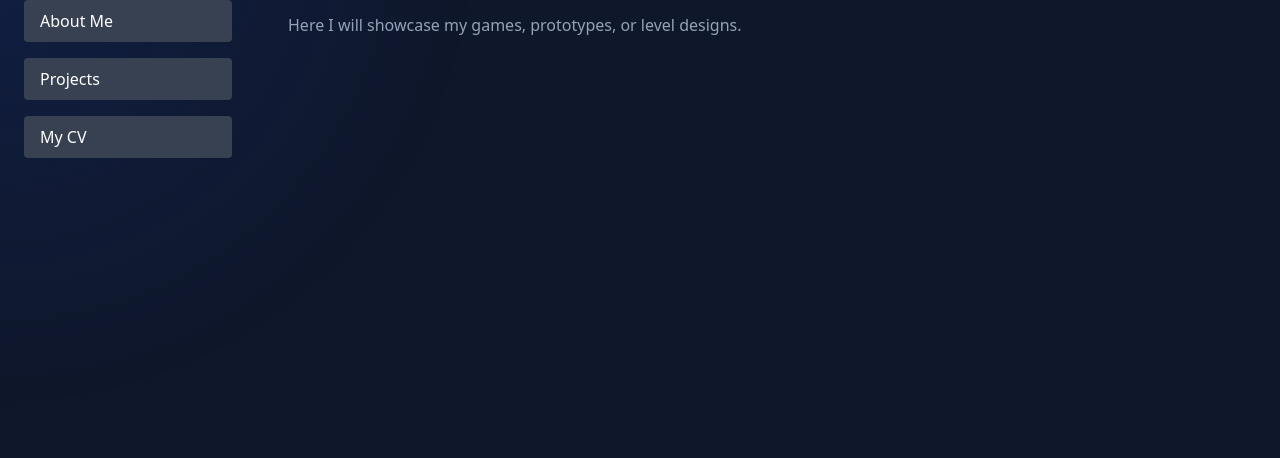
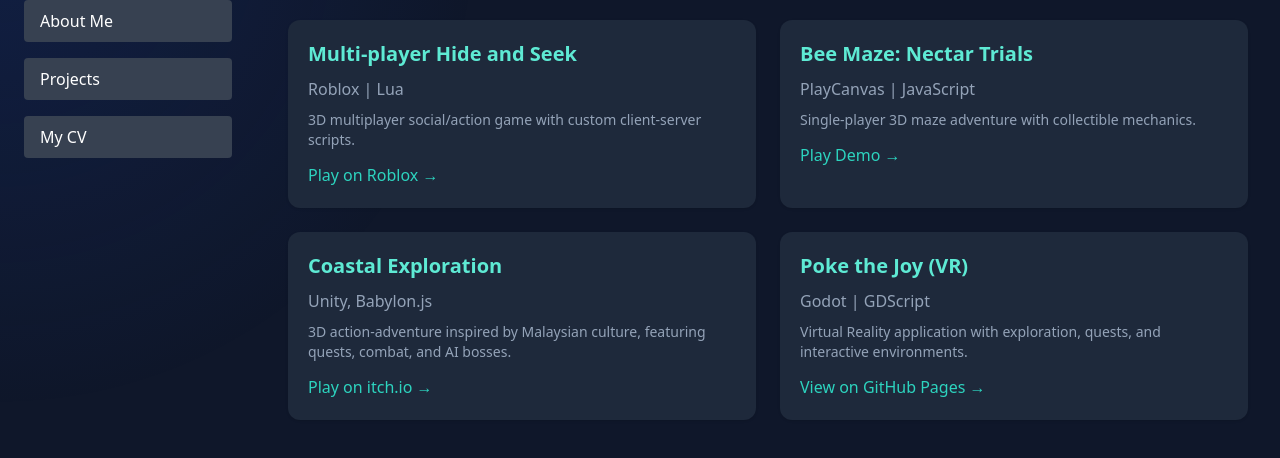
Before and after one commit to ying2789/portfolio, a plain HTML site: page index.html in a window 1280 px wide. Both pictures are taken after a click on the button "Projects". Shown: the part 72-530 px from the top of the page. Drawn offline with nearby package versions, Linux system fonts and the light colour scheme.

Commit message:
Update index.html

```diff
--- a/index.html
+++ b/index.html
@@ -38,9 +38,40 @@
         </p>
       </section>
 
+      <!-- Projects Section -->
       <section id="projects" class="section hidden">
-        <h2 class="text-3xl font-semibold mb-4 text-slate-200">Project Experience</h2>
-        <p class="text-slate-400">Here I will showcase my games, prototypes, or level designs.</p>
+        <h2 class="text-3xl font-semibold mb-6 text-slate-200">Project Experience</h2>
+
+        <div class="grid md:grid-cols-2 gap-6">
+          <!-- Project Card -->
+          <div class="bg-slate-800 rounded-xl p-5 shadow hover:shadow-lg transition">
+            <h3 class="text-xl font-semibold text-teal-300">Multi-player Hide and Seek</h3>
+            <p class="mt-2">Roblox | Lua</p>
+            <p class="text-sm mt-2">3D multiplayer social/action game with custom client-server scripts.</p>
+            <a href="https://www.roblox.com/share?code=7c25098fb5910e47a2d1ca6d4c1ef96b&type=ExperienceDetails&stamp=1742915635143" target="_blank" class="inline-block mt-3 text-teal-400 hover:underline">Play on Roblox →</a>
+          </div>
+
+          <div class="bg-slate-800 rounded-xl p-5 shadow hover:shadow-lg transition">
+            <h3 class="text-xl font-semibold text-teal-300">Bee Maze: Nectar Trials</h3>
+            <p class="mt-2">PlayCanvas | JavaScript</p>
+            <p class="text-sm mt-2">Single-player 3D maze adventure with collectible mechanics.</p>
+            <a href="https://playcanv.as/p/TQeZpI5S/" target="_blank" class="inline-block mt-3 text-teal-400 hover:underline">Play Demo →</a>
+          </div>
+
+          <div class="bg-slate-800 rounded-xl p-5 shadow hover:shadow-lg transition">
+            <h3 class="text-xl font-semibold text-teal-300">Coastal Exploration</h3>
+            <p class="mt-2">Unity, Babylon.js</p>
+            <p class="text-sm mt-2">3D action-adventure inspired by Malaysian culture, featuring quests, combat, and AI bosses.</p>
+            <a href="https://ying2789.itch.io/the-seven-trials" target="_blank" class="inline-block mt-3 text-teal-400 hover:underline">Play on itch.io →</a>
+          </div>
+
+          <div class="bg-slate-800 rounded-xl p-5 shadow hover:shadow-lg transition">
+            <h3 class="text-xl font-semibold text-teal-300">Poke the Joy (VR)</h3>
+            <p class="mt-2">Godot | GDScript</p>
+            <p class="text-sm mt-2">Virtual Reality application with exploration, quests, and interactive environments.</p>
+            <a href="https://ying2789.github.io/task6-babylon.js/" target="_blank" class="inline-block mt-3 text-teal-400 hover:underline">View on GitHub Pages →</a>
+          </div>
+        </div>
       </section>
 
       <section id="cv" class="section hidden">
```
